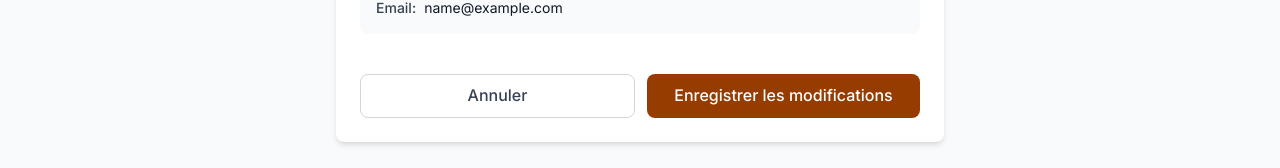
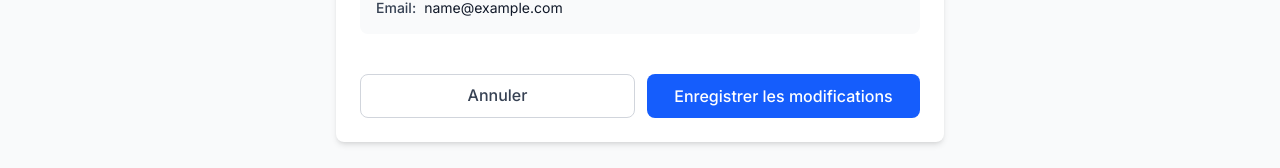
Before and after one commit to TabarBaptiste/masseuse, a Next.js app in the folder frontend/: page /profile/edit in a window 1280 px wide. Shown: the part 622-790 px from the top of the page. Built offline with nearby package versions, Linux system fonts and the light colour scheme; no server answers; sample sign-in values are in the browser's storage; a web font is replaced by a local one.

Commit message:
feat(button): remplacer les éléments button par des composants Button pour une meilleure cohérence visuelle

```diff
--- a/frontend/app/admin/users/edit/[id]/page.tsx
+++ b/frontend/app/admin/users/edit/[id]/page.tsx
@@ -9,6 +9,7 @@ import { Loading } from '@/components/ui/Loading';
 import { useAuthStore } from '@/store/auth';
 import { Breadcrumb } from '@/components/ui/Breadcrumb';
 import { FormField } from '@/components/ui/FormField';
+import { Button } from '@/components/ui/Button';
 
 function EditUserContent() {
     const router = useRouter();
@@ -186,13 +187,13 @@ function EditUserContent() {
                             >
                                 Annuler
                             </Link>
-                            <button
+                            <Button
                                 type="submit"
                                 disabled={saving}
-                                className="flex-1 px-4 py-2 bg-amber-800 hover:bg-amber-900 text-white rounded-lg font-medium transition-colors disabled:opacity-50"
+                                className="flex-1"
                             >
                                 {saving ? 'Enregistrement...' : 'Modifier'}
-                            </button>
+                            </Button>
                         </div>
                     </form>
                 </div>
--- a/frontend/app/pro/settings/page.tsx
+++ b/frontend/app/pro/settings/page.tsx
@@ -6,6 +6,7 @@ import { UserRole, SiteSettings } from '@/types';
 import { Card } from '@/components/ui/Card';
 import { Loading } from '@/components/ui/Loading';
 import { Breadcrumb } from '@/components/ui/Breadcrumb';
+import { Button } from '@/components/ui/Button';
 import api from '@/lib/api';
 import { ArrowLeft, Save } from 'lucide-react';
 import Link from 'next/link';
@@ -421,14 +422,14 @@ function SettingsContent() {
                         >
                             Annuler
                         </Link>
-                        <button
+                        <Button
                             type="submit"
                             disabled={saving}
-                            className="flex-1 px-6 py-3 bg-amber-800 hover:bg-amber-900 text-white rounded-lg font-medium transition-colors disabled:opacity-50 flex items-center justify-center space-x-2"
+                            className="flex-1 flex items-center justify-center space-x-2"
                         >
                             <Save className="w-5 h-5" />
                             <span>{saving ? 'Enregistrement...' : 'Enregistrer'}</span>
-                        </button>
+                        </Button>
                     </div>
                 </form>
             </div>
--- a/frontend/app/profile/edit/page.tsx
+++ b/frontend/app/profile/edit/page.tsx
@@ -8,6 +8,7 @@ import { useAuthStore } from '@/store/auth';
 import { Card } from '@/components/ui/Card';
 import { Breadcrumb } from '@/components/ui/Breadcrumb';
 import { FormField } from '@/components/ui/FormField';
+import { Button } from '@/components/ui/Button';
 import api from '@/lib/api';
 
 export default function EditProfilePage() {
@@ -114,13 +115,13 @@ function EditProfileContent() {
                             >
                                 Annuler
                             </Link>
-                            <button
+                            <Button
                                 type="submit"
                                 disabled={saving}
-                                className="flex-1 px-4 py-2 bg-amber-800 hover:bg-amber-900 text-white rounded-lg font-medium transition-colors disabled:opacity-50"
+                                className="flex-1"
                             >
                                 {saving ? 'Enregistrement...' : 'Enregistrer les modifications'}
-                            </button>
+                            </Button>
                         </div>
                     </form>
                 </Card>
```
